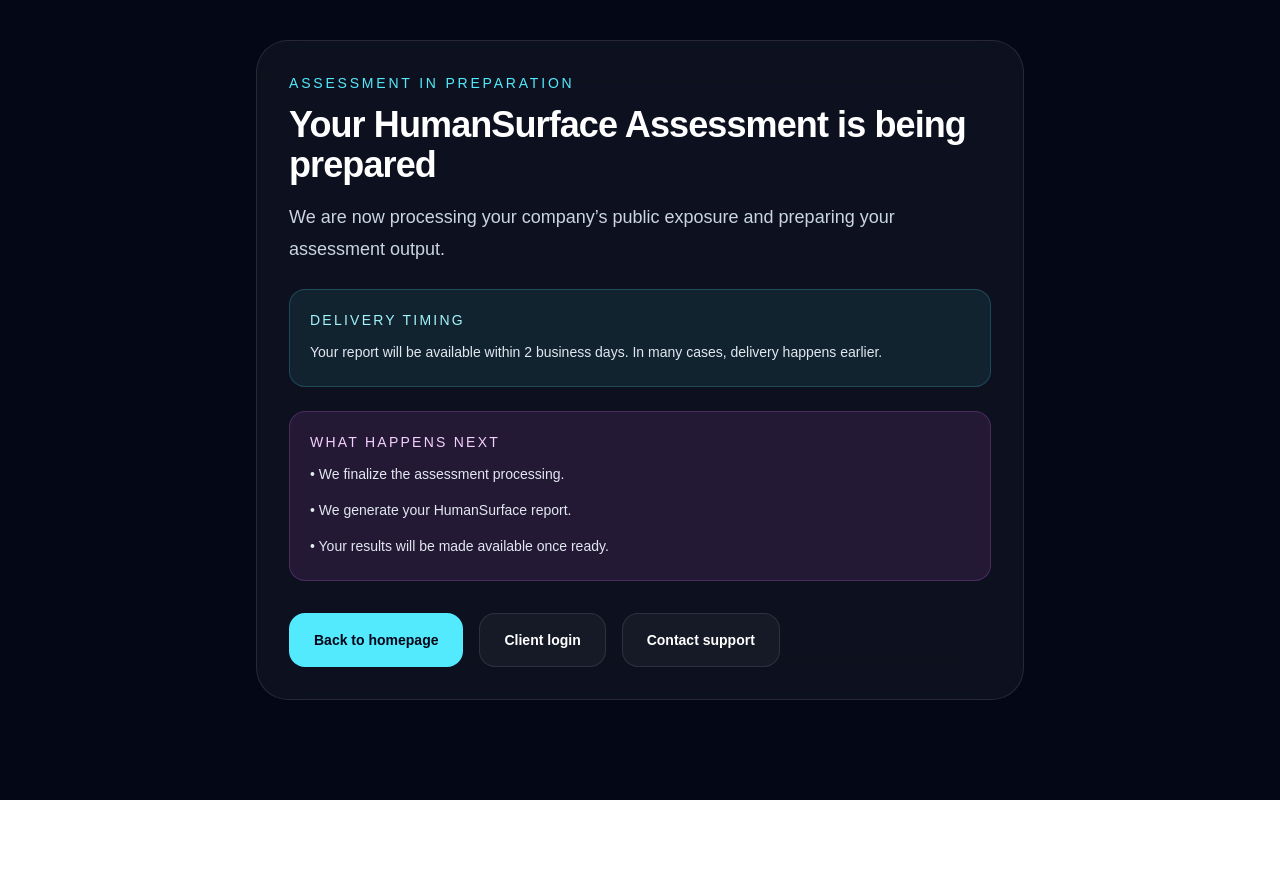
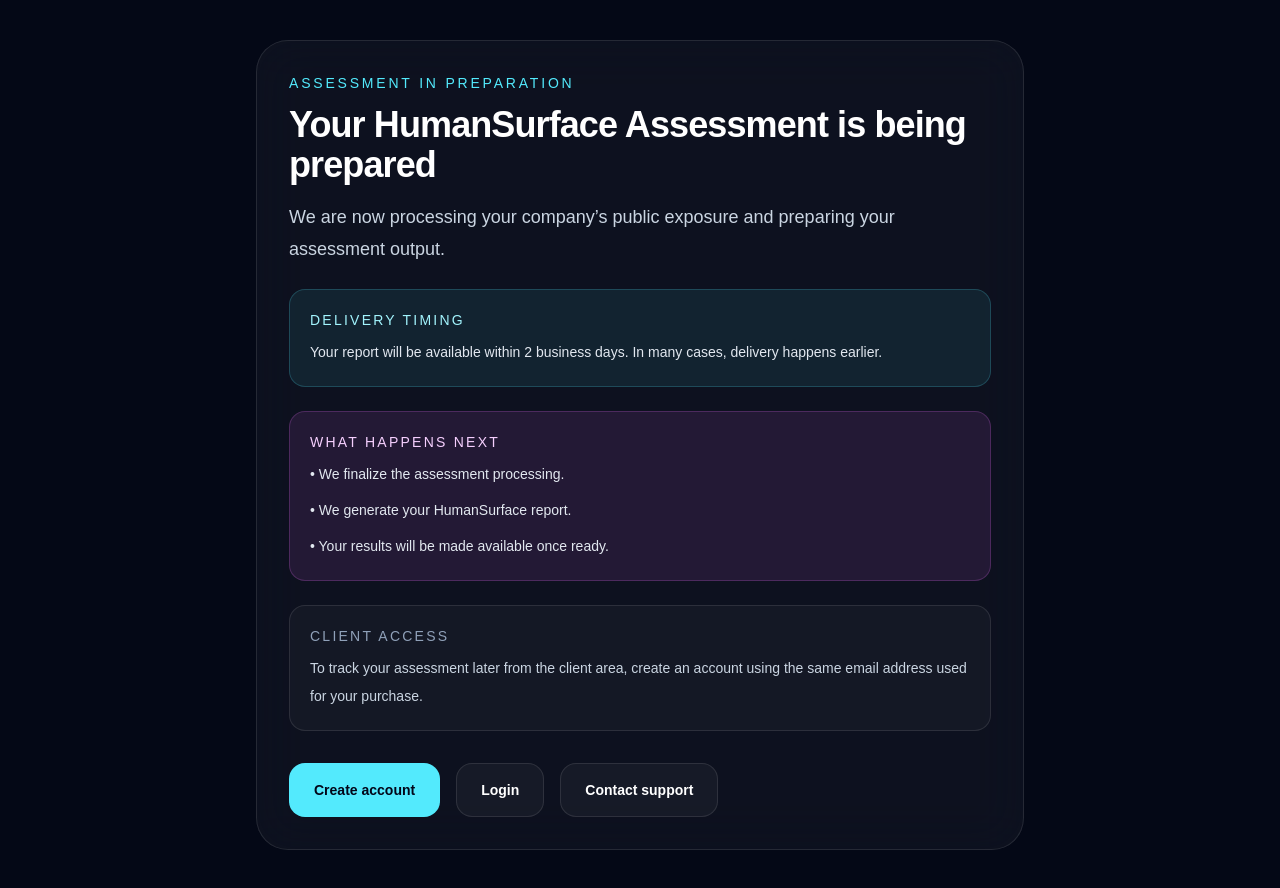
Before and after one commit to enricomaculan-wq/humansurface, a Next.js app: page /assessment/pending in a window 1280 px wide. Before the commit the page ends 800 px from the top, so only its background shows below. Built offline with nearby package versions, Linux system fonts and the light colour scheme.

Commit message:
Add post-purchase account creation flow

```diff
--- a/app/api/billing/complete/route.ts
+++ b/app/api/billing/complete/route.ts
@@ -6,6 +6,7 @@
   company_id: string | null
   company_name: string
   domain: string
+  email: string
   organization_id: string | null
   assessment_id: string | null
 }
@@ -71,7 +72,7 @@
 
     const { data: orderData, error: orderError } = await supabaseAdmin
       .from('assessment_orders')
-      .select('id, company_id, company_name, domain, organization_id, assessment_id')
+      .select('id, company_id, company_name, domain, organization_id, assessment_id, email')
       .eq('stripe_session_id', sessionId)
       .maybeSingle()
 
@@ -221,6 +222,7 @@
       ok: true,
       organizationId,
       assessmentId,
+      email: order.email,
     })
   } catch (error) {
     return NextResponse.json(
--- a/app/assessment/pending/page.tsx
+++ b/app/assessment/pending/page.tsx
@@ -3,10 +3,15 @@
 export default async function AssessmentPendingPage({
   searchParams,
 }: {
-  searchParams: Promise<{ assessment_id?: string }>
+  searchParams: Promise<{ assessment_id?: string; email?: string }>
 }) {
   const params = await searchParams
   const assessmentId = params.assessment_id ?? ''
+  const email = params.email ?? ''
+
+  const signupHref = email
+    ? `/signup?email=${encodeURIComponent(email)}`
+    : '/signup'
 
   return (
     <main className="min-h-screen bg-[#040816] px-6 py-10 text-white">
@@ -46,25 +51,38 @@
             </div>
           </div>
 
+          <div className="mt-6 rounded-2xl border border-white/10 bg-white/[0.03] p-5">
+            <div className="text-sm uppercase tracking-[0.16em] text-slate-400">
+              Client access
+            </div>
+            <div className="mt-2 text-sm leading-7 text-slate-300">
+              To track your assessment later from the client area, create an account
+              using the same email address used for your purchase.
+            </div>
+            {email ? (
+              <div className="mt-3 text-sm text-cyan-200">{email}</div>
+            ) : null}
+          </div>
+
           {assessmentId ? (
             <div className="mt-6 rounded-2xl border border-white/10 bg-white/[0.03] p-4 text-sm text-slate-400">
               Assessment reference: {assessmentId}
             </div>
           ) : null}
 
-          <div className="mt-8 flex flex-col gap-4 sm:flex-row">
+          <div className="mt-8 flex flex-col gap-4 sm:flex-row sm:flex-wrap">
             <Link
-              href="/"
+              href={signupHref}
               className="inline-flex items-center justify-center rounded-2xl border border-cyan-300/30 bg-cyan-300 px-6 py-4 text-sm font-semibold text-slate-950 transition hover:bg-cyan-200"
             >
-              Back to homepage
+              Create account
             </Link>
 
             <Link
               href="/login"
               className="inline-flex items-center justify-center rounded-2xl border border-white/10 bg-white/[0.04] px-6 py-4 text-sm font-semibold text-white transition hover:border-cyan-300/20 hover:bg-cyan-300/[0.08]"
             >
-              Client login
+              Login
             </Link>
 
             <a
--- a/app/billing/complete/billing-complete-form.tsx
+++ b/app/billing/complete/billing-complete-form.tsx
@@ -55,9 +55,15 @@
       setSuccess('Billing profile completed successfully.')
 
       if (result?.assessmentId) {
-        window.location.assign(`/assessment/pending?assessment_id=${result.assessmentId}`)
+        const emailParam = result?.email
+          ? `&email=${encodeURIComponent(result.email)}`
+          : ''
+
+        window.location.assign(
+          `/assessment/pending?assessment_id=${result.assessmentId}${emailParam}`,
+        )
         return
-      }
+}
 
       setLoading(false)
     } catch {
--- a/app/login/auth-form.tsx
+++ b/app/login/auth-form.tsx
@@ -6,13 +6,15 @@
 
 export default function AuthForm({
   mode,
+  initialEmail = '',
 }: {
   mode: 'login' | 'signup'
+  initialEmail?: string
 }) {
   const router = useRouter()
   const supabase = createSupabaseAuthBrowserClient()
 
-  const [email, setEmail] = useState('')
+  const [email, setEmail] = useState(initialEmail)
   const [password, setPassword] = useState('')
   const [loading, setLoading] = useState(false)
   const [error, setError] = useState<string | null>(null)
@@ -36,7 +38,7 @@
 
       await fetch('/api/auth/sync-user', {
         method: 'POST',
-        })
+      })
 
       router.push('/client')
       router.refresh()
@@ -83,7 +85,11 @@
         disabled={loading}
         className="w-full rounded-2xl border border-cyan-300/30 bg-cyan-300 px-4 py-3 text-sm font-semibold text-slate-950"
       >
-        {loading ? 'Please wait...' : 'Login'}
+        {loading
+          ? 'Please wait...'
+          : mode === 'login'
+            ? 'Login'
+            : 'Create account'}
       </button>
     </form>
   )
--- a/app/signup/page.tsx
+++ b/app/signup/page.tsx
@@ -1,18 +1,27 @@
 import AuthForm from '../login/auth-form'
 
-export default function SignupPage() {
+export default async function SignupPage({
+  searchParams,
+}: {
+  searchParams: Promise<{ email?: string }>
+}) {
+  const params = await searchParams
+  const email = params.email ?? ''
+
   return (
     <main className="min-h-screen bg-[#040816] px-6 py-10 text-white">
       <div className="mx-auto max-w-xl rounded-[32px] border border-white/10 bg-white/[0.04] p-8 backdrop-blur-xl">
         <div className="text-sm uppercase tracking-[0.2em] text-cyan-300">
           Client access
         </div>
-        <h1 className="mt-3 text-4xl font-semibold tracking-tight">Create account</h1>
+        <h1 className="mt-3 text-4xl font-semibold tracking-tight">
+          Create account
+        </h1>
         <p className="mt-4 text-slate-400">
           Create your HumanSurface account to access assessment status and reports.
         </p>
         <div className="mt-8">
-          <AuthForm mode="signup" />
+          <AuthForm mode="signup" initialEmail={email} />
         </div>
       </div>
     </main>
```
